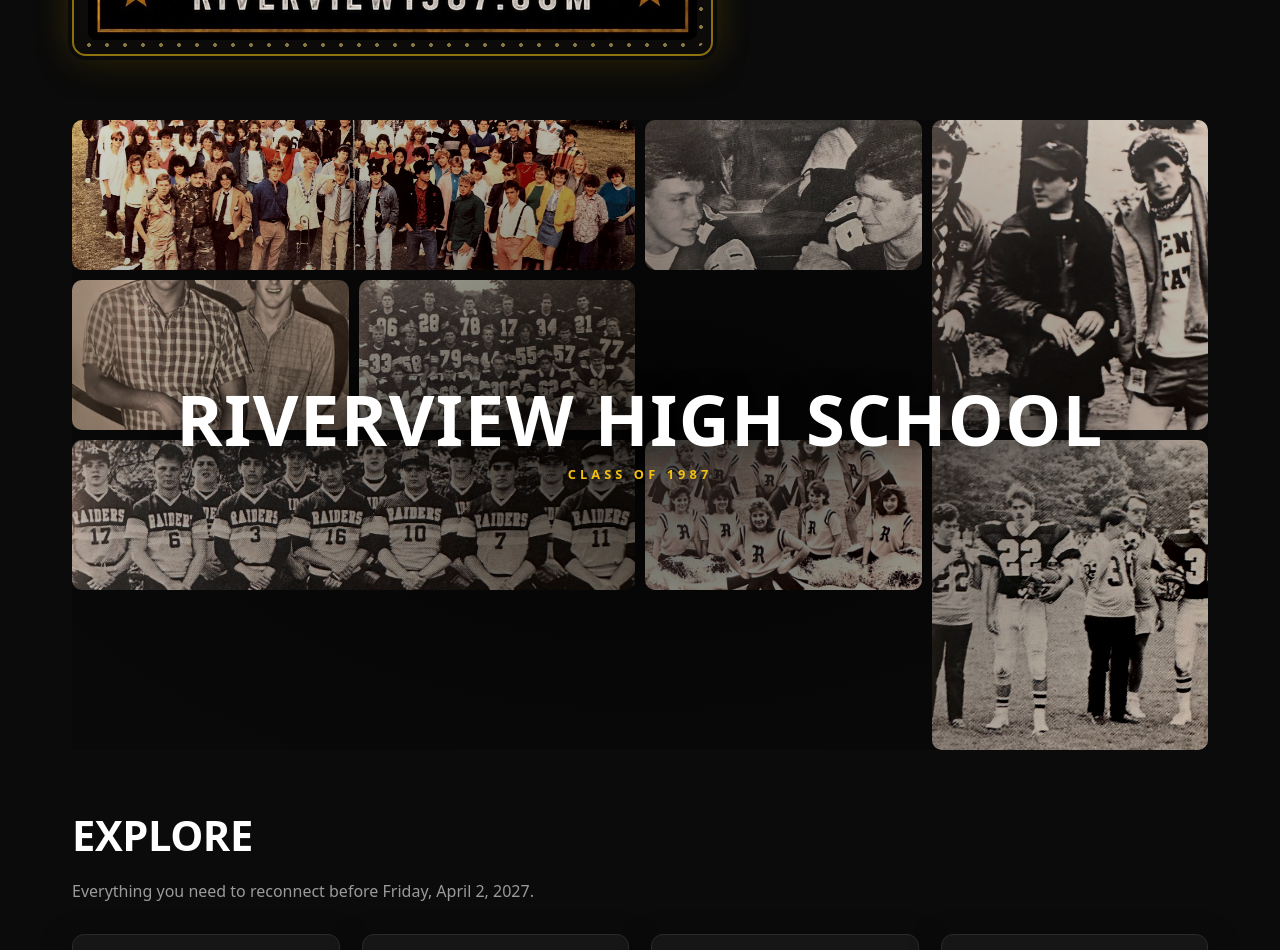
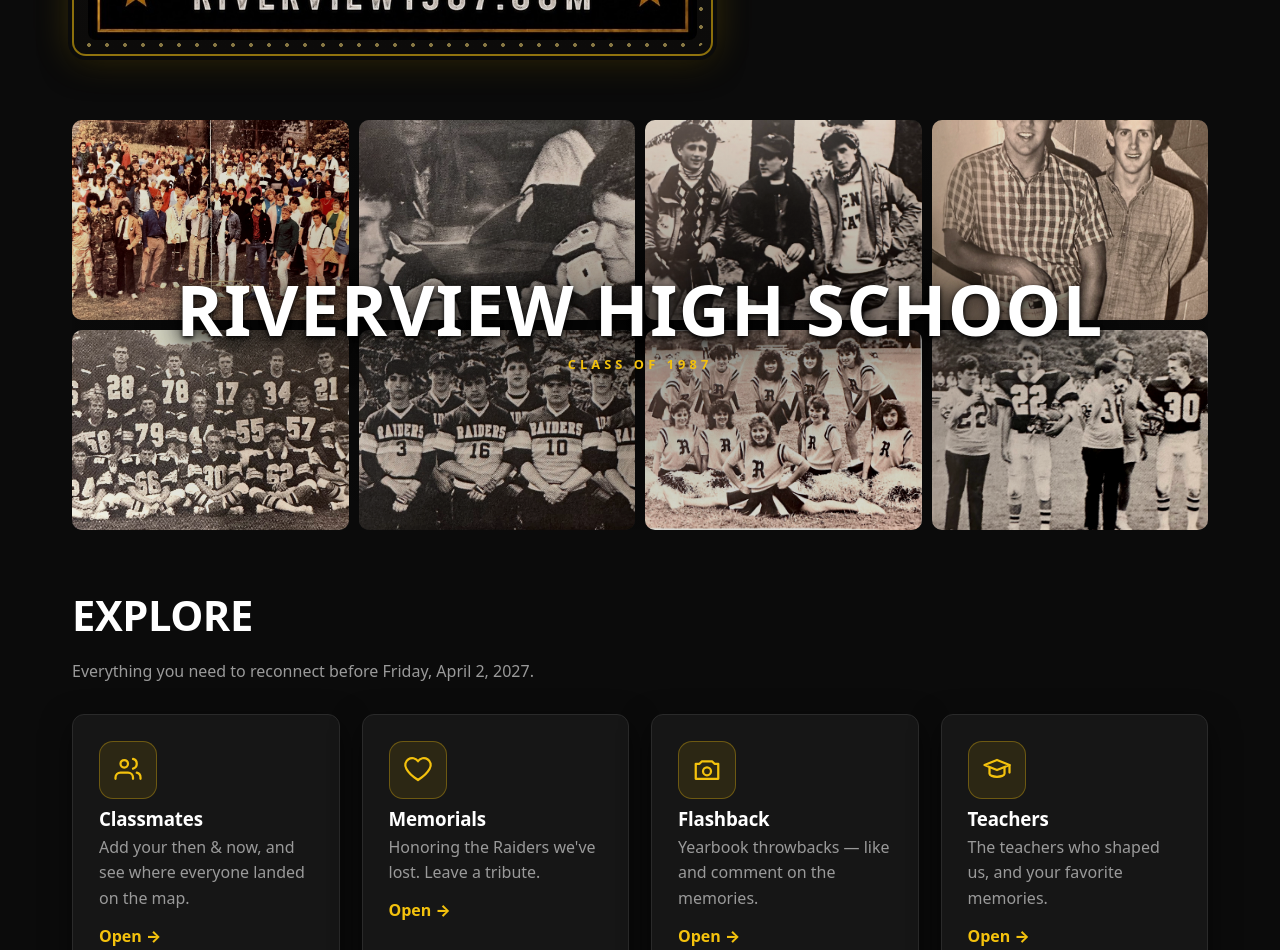
Before and after one commit to kbarckhoff/riverview1987, a Next.js app: page / in a window 1280 px wide. Shown: the part 1880-2830 px from the top of the page. Built offline with nearby package versions, Linux system fonts and the light colour scheme; no server answers.

Commit message:
Lighten collage overlay, fix blank cell

```diff
--- a/app/components/Collage.jsx
+++ b/app/components/Collage.jsx
@@ -1,8 +1,4 @@
 import site from "@/lib/site-config";
-
-// Tile size pattern that creates a Summit-style mosaic. Repeats if there are
-// more photos than entries here.
-const PATTERN = ["wide", "", "tall", "", "", "wide", "", "tall"];
 
 export default function Collage() {
   const photos = site.collage || [];
@@ -11,7 +7,7 @@ export default function Collage() {
   return (
     <div className="collage">
       {photos.map((src, i) => (
-        <div className={`tile ${PATTERN[i % PATTERN.length]}`} key={i}>
+        <div className="tile" key={i}>
           {/* eslint-disable-next-line @next/next/no-img-element */}
           <img src={src} alt={`${site.schoolName} memory ${i + 1}`} loading="lazy" />
         </div>
--- a/app/globals.css
+++ b/app/globals.css
@@ -233,7 +233,8 @@ a:hover { color: var(--accent); }
   position: relative;
   display: grid;
   grid-template-columns: repeat(4, 1fr);
-  grid-auto-rows: 150px;
+  grid-auto-rows: 200px;
+  grid-auto-flow: dense;
   gap: 10px;
 }
 .collage .tile { overflow: hidden; border-radius: 10px; background: #1c1c1c; }
@@ -250,7 +251,7 @@ a:hover { color: var(--accent); }
   justify-content: center;
   text-align: center;
   pointer-events: none;
-  background: radial-gradient(ellipse at center, rgba(0,0,0,0.72) 0%, rgba(0,0,0,0.35) 55%, rgba(0,0,0,0.15) 100%);
+  background: radial-gradient(ellipse at center, rgba(0,0,0,0.42) 0%, rgba(0,0,0,0.18) 55%, rgba(0,0,0,0.05) 100%);
 }
 .collage-overlay h2 {
   color: #fff;
@@ -259,7 +260,7 @@ a:hover { color: var(--accent); }
   font-weight: 900;
   letter-spacing: 0.02em;
   margin: 0;
-  text-shadow: 0 6px 30px rgba(0,0,0,0.8);
+  text-shadow: 0 2px 4px rgba(0,0,0,0.95), 0 4px 18px rgba(0,0,0,0.85), 0 8px 40px rgba(0,0,0,0.7);
 }
 .collage-overlay .est { color: var(--accent); font-weight: 800; letter-spacing: 0.32em; text-transform: uppercase; font-size: 0.8rem; margin-top: 10px; }
 @media (max-width: 720px) {
```
